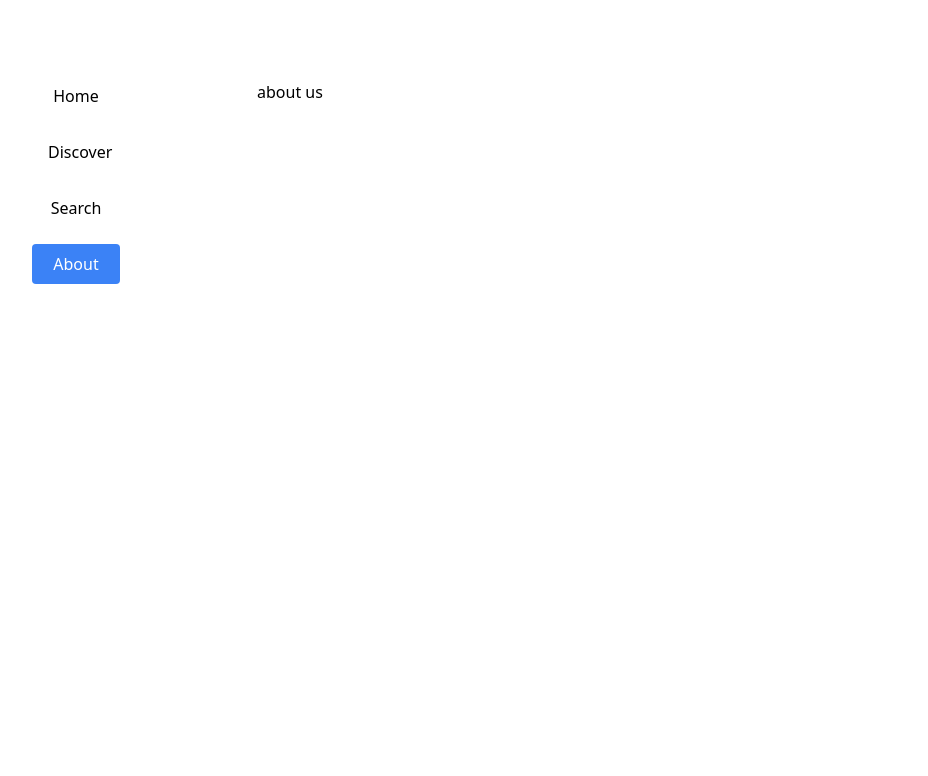
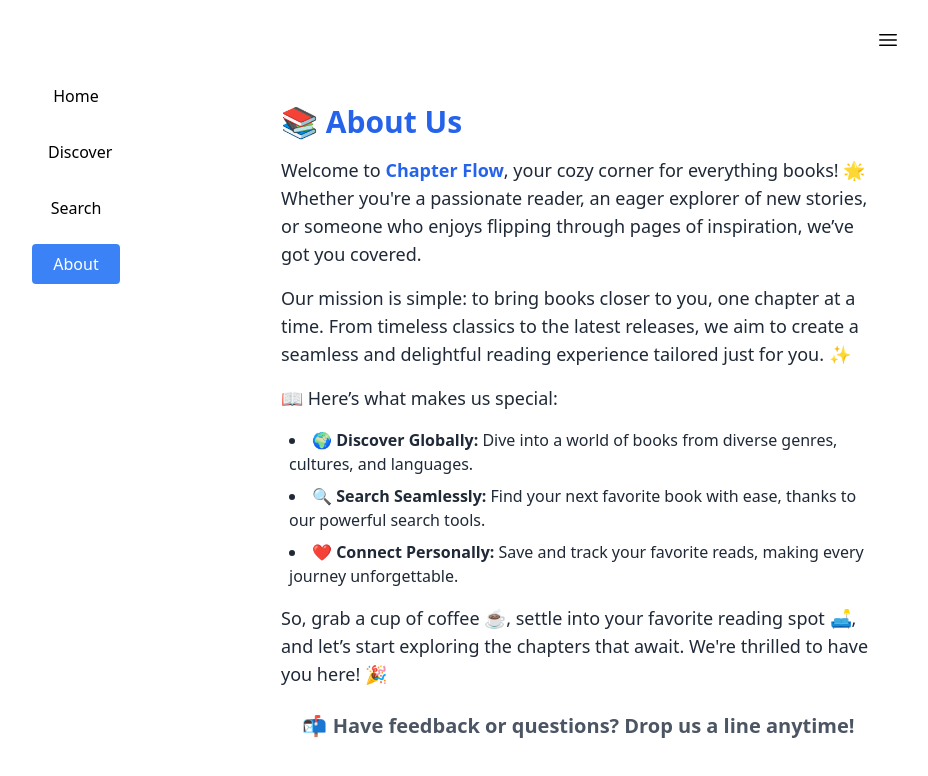
Before and after one commit to devemit/chapter-flow-app, a React (Vite) app: page /about-us in a window 1280 px wide. Shown: the top 776 px of the page, without its empty margins (174-1102 px from the left). Built offline with nearby package versions, Linux system fonts and the light colour scheme.

Commit message:
add: about-us-section

```diff
--- a/src/components/navbar.tsx
+++ b/src/components/navbar.tsx
@@ -4,9 +4,23 @@ import { AppLogo } from './app-logo';
 export const Navbar = () => {
    const isMobile = useIsMobile();
    return (
-      <header className='fixed top-0 left-0 w-full bg-white z-10'>
-         <nav className='max-w-[900px] mx-auto px-4 py-3 flex items-center justify-center'>
-            <span className='font-bold text-lg'>{isMobile && <AppLogo />}</span>
+      <header className='fixed top-4 left-0 w-full bg-white z-10'>
+         <nav className='max-w-[900px] mx-auto px-4 py-3 flex items-center justify-between'>
+            <span>{isMobile && <AppLogo />}</span>
+            <div>
+               <svg
+                  xmlns='http://www.w3.org/2000/svg'
+                  viewBox='0 0 24 24'
+                  fill='currentColor'
+                  className='size-6'
+               >
+                  <path
+                     fill-rule='evenodd'
+                     d='M3 6.75A.75.75 0 0 1 3.75 6h16.5a.75.75 0 0 1 0 1.5H3.75A.75.75 0 0 1 3 6.75ZM3 12a.75.75 0 0 1 .75-.75h16.5a.75.75 0 0 1 0 1.5H3.75A.75.75 0 0 1 3 12Zm0 5.25a.75.75 0 0 1 .75-.75h16.5a.75.75 0 0 1 0 1.5H3.75a.75.75 0 0 1-.75-.75Z'
+                     clip-rule='evenodd'
+                  />
+               </svg>
+            </div>
          </nav>
       </header>
    );
--- a/src/components/ui/about-us.tsx
+++ b/src/components/ui/about-us.tsx
@@ -1,3 +1,42 @@
 export const AboutUs = () => {
-   return <div>about us</div>;
+   return (
+      <div className='max-w-[800px] mx-auto p-6 text-gray-800'>
+         <h1 className='text-3xl font-bold text-blue-600 mb-4 text-left'>📚 About Us</h1>
+         <p className='text-lg leading-7 mb-4'>
+            Welcome to <span className='font-semibold text-blue-600'>Chapter Flow</span>, your cozy
+            corner for everything books! 🌟 Whether you're a passionate reader, an eager explorer of
+            new stories, or someone who enjoys flipping through pages of inspiration, we’ve got you
+            covered.
+         </p>
+         <p className='text-lg leading-7 mb-4'>
+            Our mission is simple: to bring books closer to you, one chapter at a time. From
+            timeless classics to the latest releases, we aim to create a seamless and delightful
+            reading experience tailored just for you. ✨
+         </p>
+         <p className='text-lg leading-7 mb-4'>📖 Here’s what makes us special:</p>
+         <ul className='list-disc list-inside space-y-2 pl-2'>
+            <li>
+               🌍 <span className='font-semibold'>Discover Globally:</span> Dive into a world of
+               books from diverse genres, cultures, and languages.
+            </li>
+            <li>
+               🔍 <span className='font-semibold'>Search Seamlessly:</span> Find your next favorite
+               book with ease, thanks to our powerful search tools.
+            </li>
+            <li>
+               ❤️ <span className='font-semibold'>Connect Personally:</span> Save and track your
+               favorite reads, making every journey unforgettable.
+            </li>
+         </ul>
+         <p className='text-lg leading-7 mt-4'>
+            So, grab a cup of coffee ☕, settle into your favorite reading spot 🛋️, and let’s start
+            exploring the chapters that await. We're thrilled to have you here! 🎉
+         </p>
+         <div className='mt-6 mb-10 text-center'>
+            <span className='text-xl font-semibold text-gray-600'>
+               📬 Have feedback or questions? Drop us a line anytime!
+            </span>
+         </div>
+      </div>
+   );
 };
```
